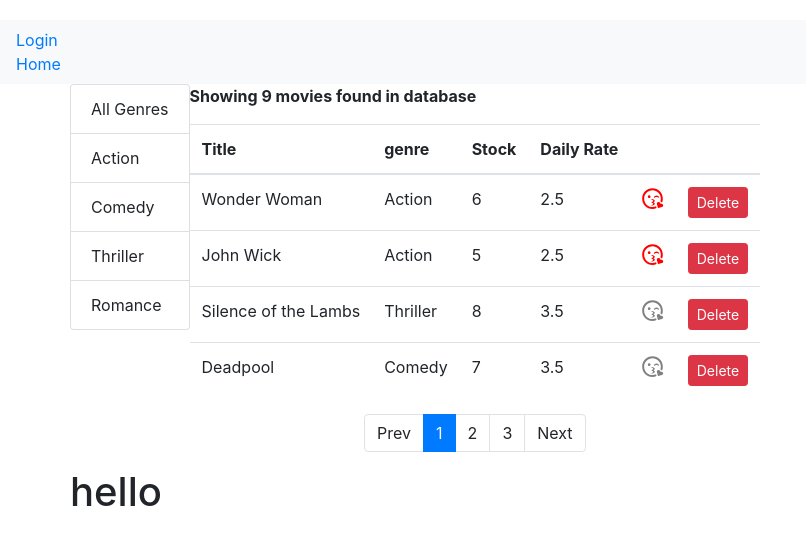
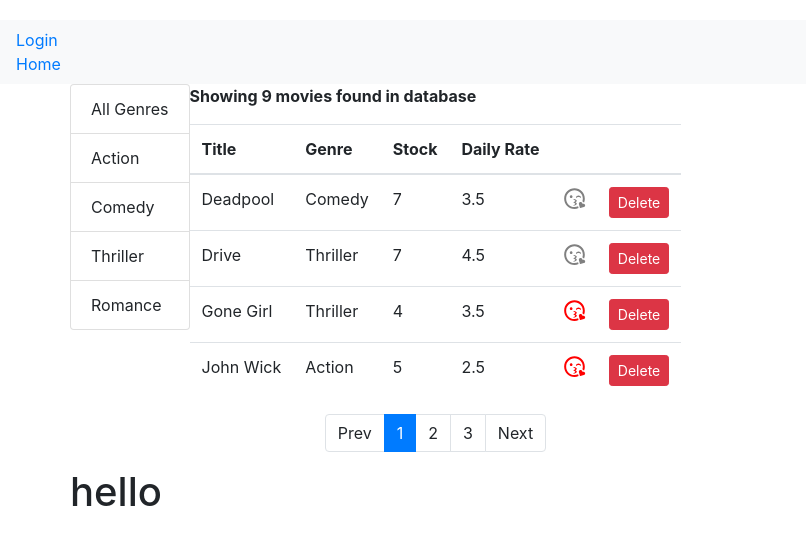
Before and after one commit to SSaquif/movie-app-frontend, a React (Create React App) app: page / in a window 1280 px wide. Shown: the top 544 px of the page, without its empty margins (0-806 px from the left). Built offline with nearby package versions, Linux system fonts and the light colour scheme.

Commit message:
Implemented sorting

```diff
--- a/src/components/common/listGroup.jsx
+++ b/src/components/common/listGroup.jsx
@@ -1,4 +1,4 @@
-import React, { Component } from 'react';
+import React from 'react';
 
 //Using SFC
 const ListGroup = (props) => {
--- a/src/components/movies.jsx
+++ b/src/components/movies.jsx
@@ -1,11 +1,11 @@
 import React, { Component } from 'react';
 import { getMovies, deleteMovie } from '../services/helperMovieDB';
 import { getGenres } from '../services/helperGenreDB';
-import Like from './common/like';
 import Pagination from './common/pagination';
 import ListGroup from './common/listGroup';
 import MoviesTable from './moviesTable';
 import { paginate } from '../utils/paginate';
+import lodash from 'lodash';
 
 class Movies extends Component {
 	state = {
@@ -15,7 +15,9 @@ class Movies extends Component {
 		genres: [],
 		pageSize: 4,
 		currentPage: 1,
-		selectedGenre: ''
+		selectedGenre: '',
+		sortCriteria: 'title', //initial sorting criteria
+		sortOrder: 'asc' //initial sorting order
 	};
 
 	//This method is called when an instance of the component is rendered in the DOM
@@ -72,6 +74,16 @@ class Movies extends Component {
 		this.setState({ movies: updatedMovies });
 	};
 
+	handleSort = (sortCriteria) => {
+		console.log(sortCriteria);
+		let sortOrder = this.state.sortOrder; //dont mutate state directly ever, copy it first
+
+		sortOrder = sortOrder === 'asc' ? 'desc' : 'asc';
+
+		//this.setState({ sortCriteria: sortCriteria, sortOrder: sortOrder });
+		this.setState({ sortCriteria, sortOrder }); //same as above
+	};
+
 	handleGenreSelect = (genre) => {
 		console.log(genre);
 		//Remeber when state changes, The component and all its children are re rendered
@@ -86,14 +98,18 @@ class Movies extends Component {
 		//TODO:Will not have to do this.state everytime (seems like convention to use destructuring in REACT)
 		//const count = this.state.movies.length;
 		//const { length: count1 } = this.state.movies; //OBJECT DESTRUCTURING SYNTAX OF ABOVE
-
+		console.log('ClassComponent::this.props', this.props);
+		//STEP BASIC:: Destructure state for cleaner code
 		const {
 			selectedGenre,
 			currentPage,
 			pageSize,
+			sortCriteria,
+			sortOrder,
 			movies: allMovies //renaming movies to allMovies
 		} = this.state;
 
+		//Step 1:: FILTER the movies to be shown
 		//remember empty string is falsy
 		const filteredMovies =
 			selectedGenre && selectedGenre.name !== 'All Genres'
@@ -103,7 +119,18 @@ class Movies extends Component {
 				  })
 				: allMovies;
 
-		const paginatedMovies = paginate(filteredMovies, currentPage, pageSize);
+		console.log('filteredMovies::', filteredMovies);
+
+		//STEP 2::SORT Movies by correct criteria nad order
+		//see orderBy doc
+		const sortedMovies = lodash.orderBy(
+			filteredMovies,
+			[sortCriteria],
+			[sortOrder]
+		);
+
+		//STEP 3::PAGINATE to fit into pageSize
+		const paginatedMovies = paginate(sortedMovies, currentPage, pageSize);
 
 		if (filteredMovies.length === 0) {
 			return (
@@ -132,6 +159,7 @@ class Movies extends Component {
 						<MoviesTable
 							movies={paginatedMovies}
 							onLike={this.handleLike}
+							onSort={this.handleSort}
 							onDelete={this.handleDelete}
 						/>
 						{/*Our Pagination component will need to know the following:: */}
--- a/src/components/moviesTable.jsx
+++ b/src/components/moviesTable.jsx
@@ -5,16 +5,23 @@ const MoviesTable = (props) => {
 	//like to do my object destructuring at the very start of every functional component
 	//think of stuff i dont have::PaginatedMovie, handleLike and handleDelete in this SFS anymore (is in movies)
 	//This should be gotten from props passed from movies now
-	const { movies, onDelete, onLike } = props;
+	//Delete,sort and like handled by parent cuase it has the state which has the movies[] array, that is used for this ops
+	const { movies, onDelete, onLike, onSort } = props;
+	//console.log('moviesTable::this.props::', this.props);
+	console.log('moviesTable::props::', props);
 	return (
 		<React.Fragment>
 			<table className="table">
 				<thead>
 					<tr>
-						<th>Title</th>
-						<th>genre</th>
-						<th>Stock</th>
-						<th>Daily Rate</th>
+						{/* the arguments are the objectKeys of the movies object*/}
+						{/* note that genre is object so genre name is nested, hence genre.name */}
+						{/* this is how lodash's orderBy needs them, which I'm using foe sorting*/}
+						{console.log('MovieTable::movies::', movies)}
+						<th onClick={() => onSort('title')}>Title</th>
+						<th onClick={() => onSort('genre.name')}>Genre</th>
+						<th onClick={() => onSort('numberInStock')}>Stock</th>
+						<th onClick={() => onSort('dailyRentalRate')}>Daily Rate</th>
 						<th></th>
 						<th></th>
 					</tr>
```
